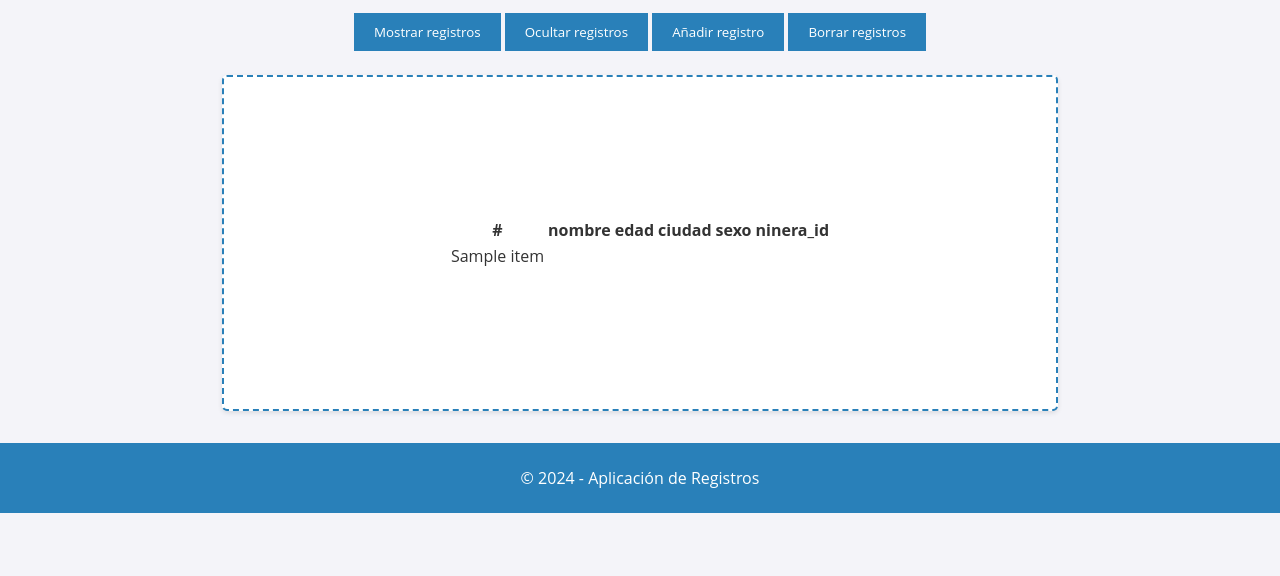
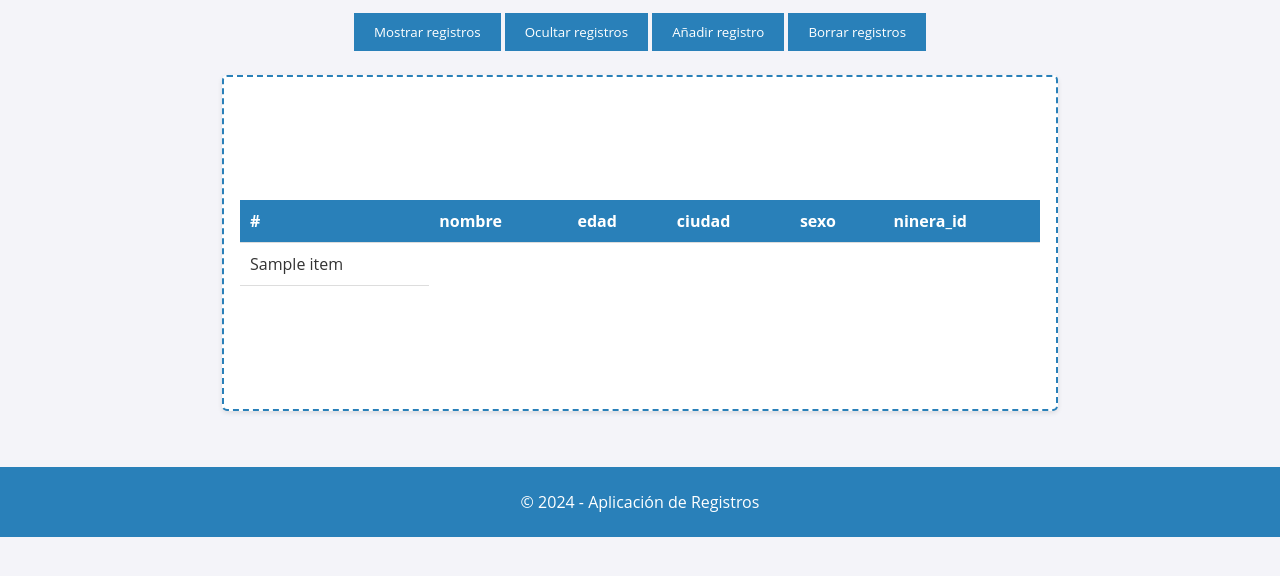
Before and after one commit to mkdirich/proyecto_paola, a Flask app: page /nineras/Paola in a window 1280 px wide. Shown: the part 132-708 px from the top of the page. Run offline with Flask 3, Linux system fonts and the light colour scheme; a database or web service that is not in the repository returns one stand-in record (values such as "Sample title"); some libraries are stand-ins or nearby versions.

Commit message:
Se agrego la funcion de añadir registros y se le puso diseño

```diff
--- a/app/app.py
+++ b/app/app.py
@@ -6,7 +6,7 @@ from psycopg2.extensions import AsIs
 #---------------------------------------------------------------------
 
 # CONFIGURAR LA BASE DE DATOS
-def db_paola():
+def db():
     return psycopg2.connect(
         dbname="nineras",
         user="postgres",
@@ -21,7 +21,7 @@ app = Flask(__name__)
 def consultar_registros(nombre):
     connection = None
     try:
-        connection = db_paola()
+        connection = db()
 
         with connection.cursor() as cursor:
             cursor.execute("SELECT * FROM %s", (AsIs(nombre),))
@@ -30,6 +30,20 @@ def consultar_registros(nombre):
     except Exception as e:
         print("Ocurrió un error inesperado:", e)
         return []
+    finally:
+        if connection:
+            connection.close()
+
+def agregar_registros(nombre, id, name, edad, ciudad, sexo, ninera_id):
+    connection = None
+    try:
+        connection=db()
+        with connection.cursor() as cursor:
+            sql= f"INSERT INTO {nombre} (id, nombre, edad, ciudad, sexo, ninera_id) VALUES (%s, %s, %s, %s, %s, %s)"
+            cursor.execute(sql, (id,name,edad,ciudad,sexo,ninera_id))
+            connection.commit()
+    except Exception as e:
+        print(f"ocurrio un error inesperado{e}")
     finally:
         if connection:
             connection.close()
@@ -91,6 +105,29 @@ def nineras(nombre):
     }
     return render_template("nineras.html", data=data)
 
+@app.route('/nineras/<nombre>/add', methods=['POST'])
+def agregar_registro(nombre):
+    # Obtener los datos del formulario
+    id = request.form.get('id')
+    nombre_registro = request.form.get('nombre')
+    edad = request.form.get('edad')
+    ciudad = request.form.get('ciudad')
+    sexo = request.form.get('sexo')
+    ninera_id = request.form.get('ninera_id')
+
+    # Validar que todos los campos estén completos
+    if not all([id, nombre_registro, edad, ciudad, sexo, ninera_id]):
+        return {"mensaje": "Datos incompletos"}, 400
+
+    try:
+        # Llamar a la función para agregar los registros
+        agregar_registros(nombre, id, nombre_registro, edad, ciudad, sexo, ninera_id)
+        return {"mensaje": f"Registros añadidos con éxito a la tabla {nombre}."}, 200
+    except Exception as e:
+        print(f"Error al agregar registros: {e}")
+        return {"mensaje": f"Error al agregar registros a {nombre}."}, 500
+
+
 def query_string():
     print(request)
     print(request.args)
--- a/app/static/css/nineras.css
+++ b/app/static/css/nineras.css
@@ -73,3 +73,48 @@ footer {
     margin-top: auto;
     font-family: 'Open Sans', sans-serif;
 }
+
+
+/* Estilo para la barra de desplazamiento vertical */
+.scrollable-table {
+    max-height: 300px;
+    overflow-y: auto;
+    width: 100%;
+}
+
+/* Estilizar la barra de desplazamiento (en navegadores que lo permiten) */
+.scrollable-table::-webkit-scrollbar {
+    width: 8px; /* Ancho de la barra de desplazamiento */
+}
+
+.scrollable-table::-webkit-scrollbar-thumb {
+    background-color: #2980b9; /* Color de la parte de la barra que se mueve */
+    border-radius: 10px;
+    transition: background-color 0.3s ease;
+}
+
+.scrollable-table::-webkit-scrollbar-thumb:hover {
+    background-color: #3498db; /* Color cuando se pasa el mouse por encima */
+}
+
+.scrollable-table::-webkit-scrollbar-track {
+    background-color: #f0f0f0; /* Fondo de la barra de desplazamiento */
+    border-radius: 10px;
+}
+
+/* Estilo adicional para hacer que la tabla se vea más integrada */
+.scrollable-table table {
+    width: 100%;
+    border-collapse: collapse;
+}
+
+.scrollable-table th, .scrollable-table td {
+    padding: 10px;
+    text-align: left;
+    border-bottom: 1px solid #ddd;
+}
+
+.scrollable-table th {
+    background-color: #2980b9;
+    color: white;
+}
--- a/app/static/js/nineras.js
+++ b/app/static/js/nineras.js
@@ -26,3 +26,38 @@
     document.getElementById('borrar').addEventListener('click', () => {
         alert('Funcionalidad para borrar registros pendiente.');
     });
+
+
+document.getElementById("anadir").addEventListener("click", function () {
+    document.getElementById("form-agregar").style.display = "block";
+});
+document.getElementById("borrar").addEventListener("click", function () {
+    document.getElementById("form-agregar").style.display = "none";
+});
+
+
+
+$('#form-nuevo-registro').submit(function(event) {
+    event.preventDefault();
+
+    // Obtener los datos del formulario
+    var formData = $(this).serialize();
+
+    // Enviar la solicitud AJAX
+    $.ajax({
+        url: $(this).attr('action'),
+        type: 'POST',
+        data: formData,
+        success: function(response) {
+            // Mostrar mensaje de éxito
+            $('#mensaje').text(response.mensaje);
+
+            // Recargar la tabla de registros sin redirigir
+            $('#registros-tabla').load(location.href + " #registros-tabla");
+        },
+        error: function(error) {
+            // Mostrar mensaje de error
+            $('#mensaje').text(error.responseJSON.mensaje);
+        }
+    });
+});
--- a/app/templates/layout.html
+++ b/app/templates/layout.html
@@ -7,6 +7,7 @@
     <link rel="stylesheet" href="{{ url_for('static', filename='css/layout.css') }}">
     <link rel="stylesheet" href="{{ url_for('static', filename='css/index.css') }}">
     <link rel="stylesheet" href="{{ url_for('static', filename='css/nineras.css') }}">
+    <script src="https://code.jquery.com/jquery-3.6.0.min.js"></script>
 </head>
 <body>
     {%block body%}
--- a/app/templates/nineras.html
+++ b/app/templates/nineras.html
@@ -13,9 +13,11 @@
         <button id="anadir" class="btn btn-success">Añadir registro</button>
         <button id="borrar" class="btn btn-danger">Borrar registros</button>
     </div>
+
+
     <div class="content">
         {% if data.registros %}
-            <div id="registros-tabla">
+            <div id="registros-tabla" class="scrollable-table">
                 <table>
                     <thead>
                         <tr>
@@ -25,7 +27,7 @@
                         </tr>
                     </thead>
                     <tbody>
-                        {% for registro in data.registros %}
+                        {% for registro in data.registros %} <!-- Limitar a los primeros 6 registros -->
                             <tr>
                                 {% for valor in registro %}
                                     <td>{{ valor }}</td>
@@ -39,6 +41,27 @@
             <p class="placeholder">No hay registros disponibles para {{ data.nombre }}.</p>
         {% endif %}
     </div>
+
+    <div id="form-agregar" style="display: none; margin-top: 20px;">
+        <form id="form-nuevo-registro" method="POST" action="/nineras/{{ data.nombre }}/add">
+            <!-- Campo para ID -->
+            <div class="form-group">
+                <label for="id">ID</label>
+                <input type="text" id="id" name="id" class="form-control" required>
+            </div>
+
+            <!-- Generar dinámicamente los demás campos -->
+            {% for col in data.columnas[1:] %} <!-- Ignoramos el primer campo (#) -->
+                <div class="form-group">
+                    <label for="{{ col }}">{{ col.capitalize() }}</label>
+                    <input type="text" id="{{ col }}" name="{{ col }}" class="form-control" required>
+                </div>
+            {% endfor %}
+            <button type="submit" class="btn btn-success">Enviar</button>
+        </form>
+    </div>
+
+    <div id="mensaje"></div>
 </main>
 <footer>
     <p>© 2024 - Aplicación de Registros</p>
```
